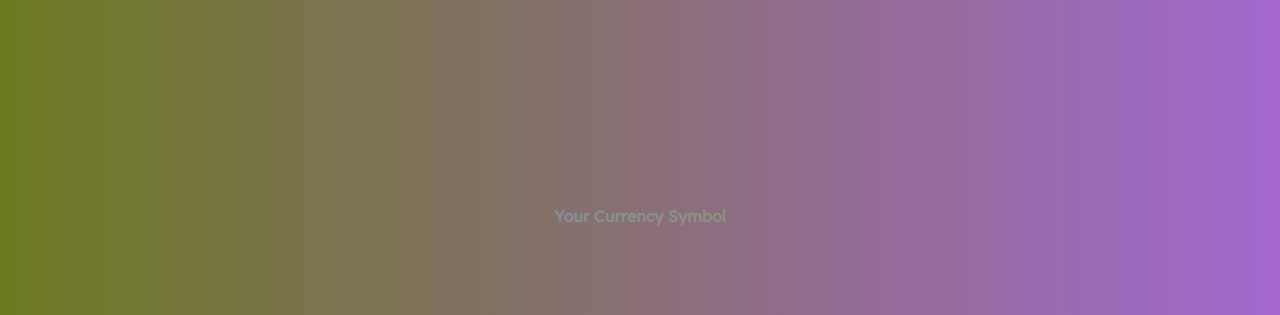
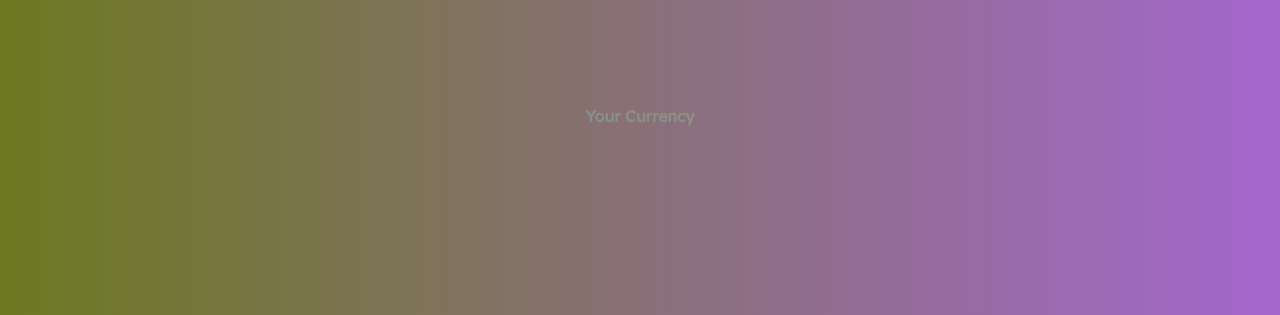
Before and after one commit to sd0e/currency, a Jekyll site: the page index.html, which Jekyll copies as it is, in a window 1280 px wide. Shown: the part 457-772 px from the top of the page. Built offline with Jekyll 4.4.1, drawn with Linux system fonts in a browser that asks for light colours.

```diff
--- a/index.html
+++ b/index.html
@@ -28,7 +28,7 @@
                 <div class="main">
                     <div class="innerElement currency">
                         <a class="symbol"></a><br>
-                        <span class="description">Your Currency Symbol</span><br>
+                        <span class="description">Your Currency</span><br>
                     </div>
                 </div>
             </div>
--- a/script.js
+++ b/script.js
@@ -38,8 +38,7 @@ function adBlock() {
     alert("AdBlock blocks the requests to the currency code website. Please disable it if you want to access the website.")
 }
 
-$.getJSON('http://www.geoplugin.net/json.gp?jsoncallback=?', function(data) {
-    var symbol = data.geoplugin_currencySymbol_UTF8;
-    console.log(symbol);
-    $(".symbol").text(data.geoplugin_currencySymbol_UTF8);
+$.getJSON('https://json.geoiplookup.io/', function(data) {
+    var symbol = data.currency_code;
+    $(".symbol").text(symbol);
 });
--- a/style.css
+++ b/style.css
@@ -274,7 +274,7 @@ strong {
 }
 
 .symbol {
-    font-size: 25rem;
+    font-size: 25vw;
     font-weight: bold;
     color: rgb(0, 255, 255);
     mix-blend-mode: exclusion;
```
